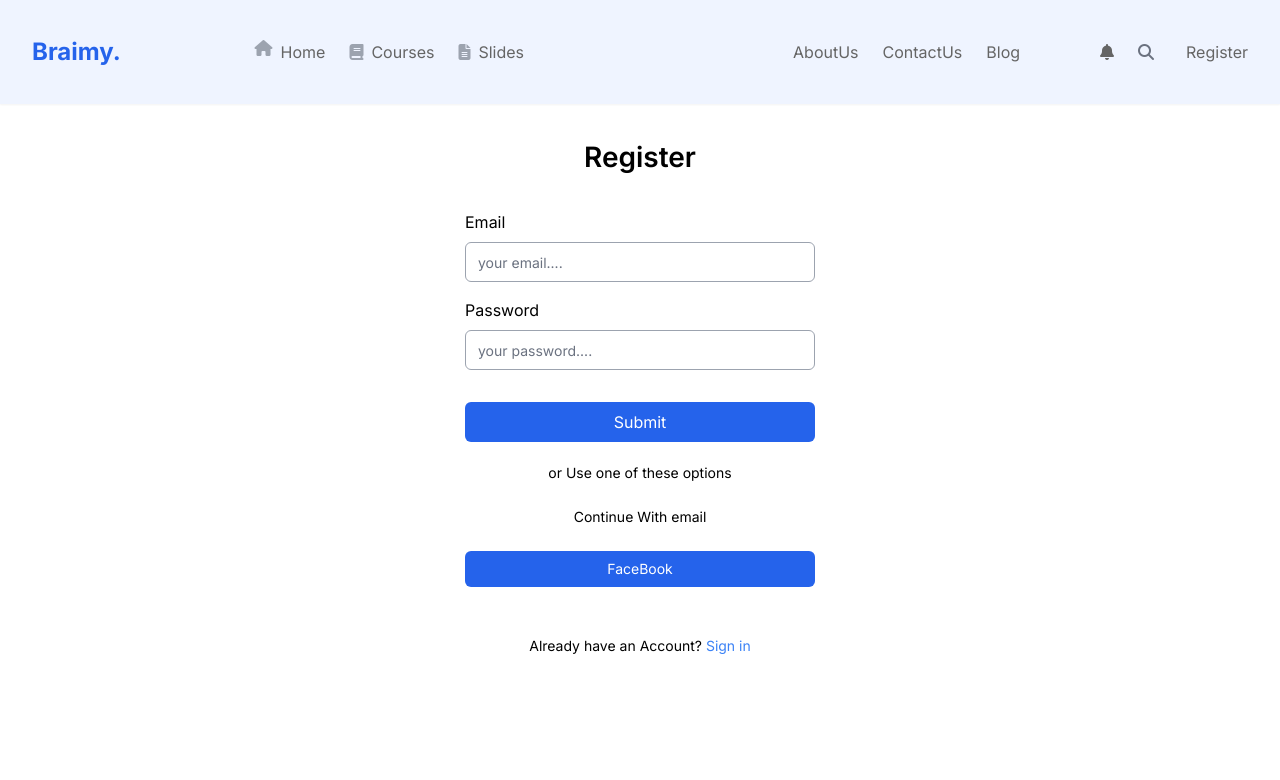
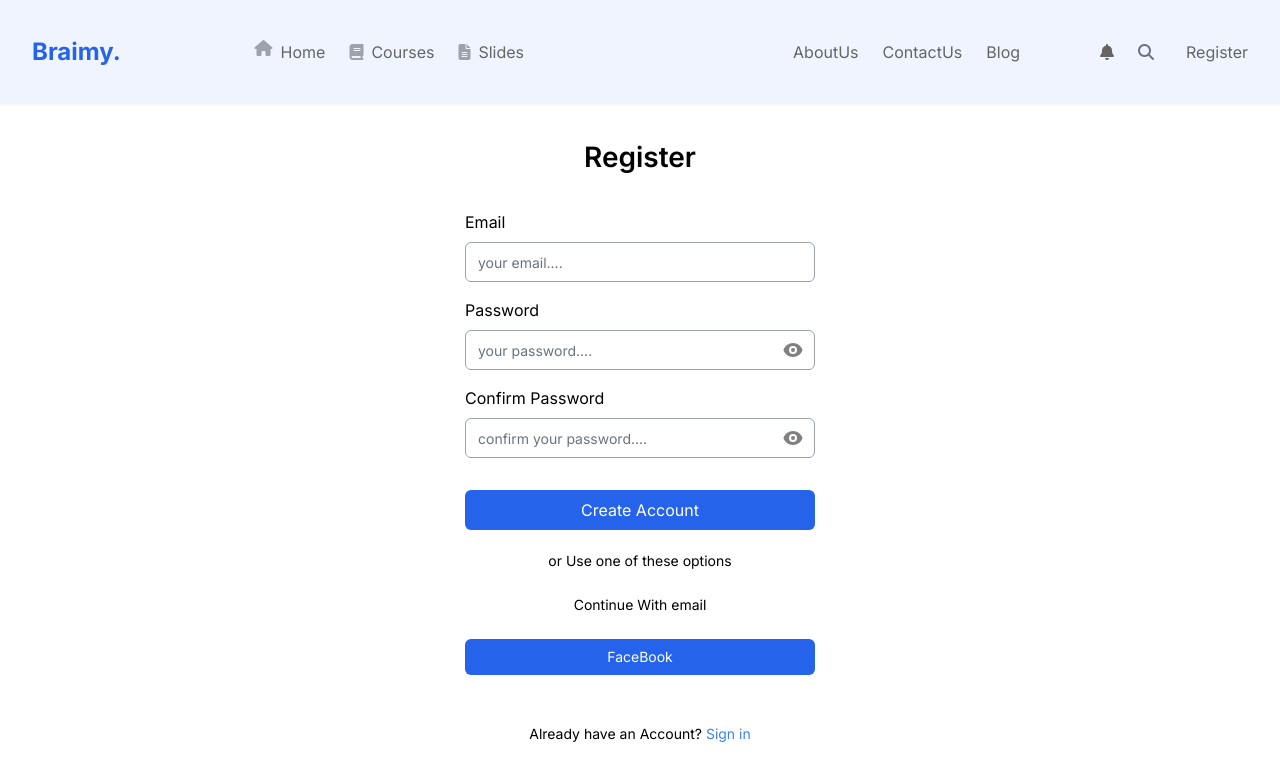
Before and after one commit to Sudipraut1522/E-learning, a React (Vite) app: page /register in a window 1280 px wide. Shown: the top 780 px of the page. Built offline with nearby package versions, Linux system fonts and the light colour scheme.

Commit message:
adding icone in password textfield

```diff
--- a/src/Schema/RegisterSchema.tsx
+++ b/src/Schema/RegisterSchema.tsx
@@ -1,7 +1,33 @@
 import * as z from "zod";
 
-export const registerSchema = z.object({
-  email: z.string().email({ message: "Email is required" }),
-  password: z.string({ message: "Password is required" }),
-});
+export const registerSchema = z
+  .object({
+    email: z
+      .string()
+      .email({ message: "Please enter a valid email address" })
+      .min(1, { message: "Email is required" }),
+
+    password: z
+      .string()
+      .min(8, { message: "Password must be at least 8 characters" })
+      .regex(/[a-zA-Z]/, { message: "Password must contain letters" })
+      .regex(/[0-9]/, { message: "Password must contain numbers" }),
+
+    cpassword: z
+      .string()
+      .min(8, {
+        message: "Password confirmation must be at least 8 characters",
+      })
+      .regex(/[a-zA-Z]/, {
+        message: "Password confirmation must contain letters",
+      })
+      .regex(/[0-9]/, {
+        message: "Password confirmation must contain numbers",
+      }),
+  })
+  .refine((data) => data.password === data.cpassword, {
+    message: "Passwords do not match",
+    path: ["cpassword"],
+  });
+
 export type RegisterFormData = z.infer<typeof registerSchema>;
--- a/src/components/InputField.tsx
+++ b/src/components/InputField.tsx
@@ -1,10 +1,11 @@
-import React from "react";
+import React, { useState } from "react";
 import { UseFormRegister } from "react-hook-form";
+import { HiEye, HiEyeOff } from "react-icons/hi";
 
-type inputFieldType = {
+type InputFieldType = {
   error?: string | null;
   type: string;
-  labelName?: String;
+  labelName?: string;
   inputClassName?: string;
   name: string;
   placeHolder?: string;
@@ -12,7 +13,8 @@ type inputFieldType = {
   errorClassName?: string;
   required?: boolean;
 };
-const InputField: React.FC<inputFieldType> = ({
+
+const InputField: React.FC<InputFieldType> = ({
   type = "text",
   labelName,
   inputClassName,
@@ -24,17 +26,40 @@ const InputField: React.FC<inputFieldType> = ({
   required,
   ...props
 }) => {
+  const [isPasswordVisible, setIsPasswordVisible] = useState(false);
+
+  const togglePasswordVisibility = () => {
+    setIsPasswordVisible(!isPasswordVisible);
+  };
+
   return (
     <div className="flex flex-col gap-2">
       <label htmlFor={name}>{labelName}</label>
+
+      <div className="relative">
         <input
           required={required}
-        type={type}
-        className={`flex h-10 w-full  border-1 border-gray-300 outline-none  px-3 py-4 text-sm focus:ring-[1px]   placeholder:text-gray-500 ${inputClassName}`}
+          type={isPasswordVisible && type === "password" ? "text" : type}
+          className={`flex h-10 w-full border-1 border-gray-300 outline-none px-3 py-4 text-sm focus:ring-[1px] placeholder:text-gray-500 ${inputClassName}`}
           placeholder={placeHolder}
           {...register(name)}
           {...props}
         />
+
+        {type === "password" && (
+          <span
+            className="absolute right-3 top-1/2 transform -translate-y-1/2 cursor-pointer"
+            onClick={togglePasswordVisibility}
+          >
+            {isPasswordVisible ? (
+              <HiEyeOff size={20} color="gray" />
+            ) : (
+              <HiEye size={20} color="gray" />
+            )}
+          </span>
+        )}
+      </div>
+
       {error && <p className={`${errorClassName}`}>*{error}</p>}
     </div>
   );
--- a/src/page/Register.tsx
+++ b/src/page/Register.tsx
@@ -10,6 +10,7 @@ const Register: React.FC = () => {
     register,
     handleSubmit,
     reset,
+    watch,
     formState: { errors, isDirty, isValid },
   } = useForm({
     resolver: zodResolver(registerSchema),
@@ -17,14 +18,16 @@ const Register: React.FC = () => {
     defaultValues: {
       email: "",
       password: "",
+      cpassword: "",
     },
   });
+  console.log(watch, "watch");
 
   const onSubmit = (data: RegisterFormData) => {
     console.log(data, "Submitted data");
-
     reset();
   };
+
   return (
     <div>
       <div className="flex justify-center mt-4">
@@ -57,7 +60,7 @@ const Register: React.FC = () => {
               inputClassName="border-gray-400 border rounded-md"
               placeHolder="your password...."
               labelName="Password"
-              type="text"
+              type="password"
               name="password"
               register={register}
             />
@@ -67,13 +70,28 @@ const Register: React.FC = () => {
               </span>
             )}
 
+            <InputField
+              required
+              inputClassName="border-gray-400 border rounded-md"
+              placeHolder="confirm your password...."
+              labelName="Confirm Password"
+              type="password"
+              name="cpassword"
+              register={register}
+            />
+            {errors?.cpassword && (
+              <span className="text-[12px] text-red-600">
+                {errors?.cpassword?.message}
+              </span>
+            )}
+
             <div className="flex w-full bg-blue-600 py-2 rounded-md mt-4">
               <button
                 type="submit"
                 className="text-[16px] text-center mx-auto text-white cursor-pointer"
                 disabled={!isDirty || !isValid}
               >
-                Submit
+                Create Account
               </button>
             </div>
           </form>
@@ -92,8 +110,7 @@ const Register: React.FC = () => {
             <p>
               Already have an Account?
               <span className="text-blue-500">
-                {" "}
-                <NavLink to="/login">Sign in</NavLink>
+                <NavLink to="/login"> Sign in</NavLink>
               </span>
             </p>
           </div>
```
Lines whose indentation alone changed are shown as unchanged.
